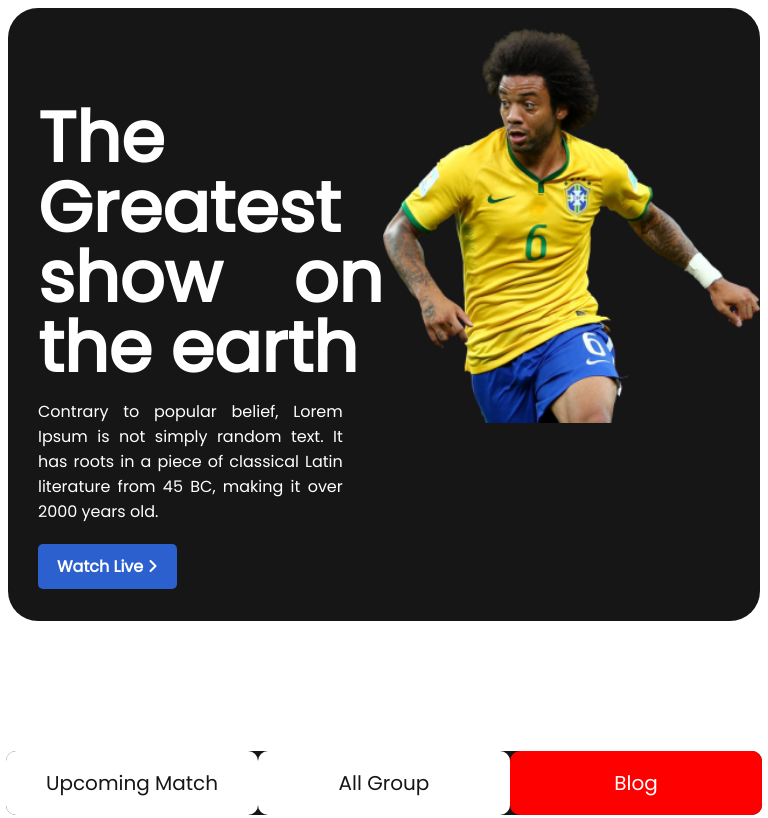
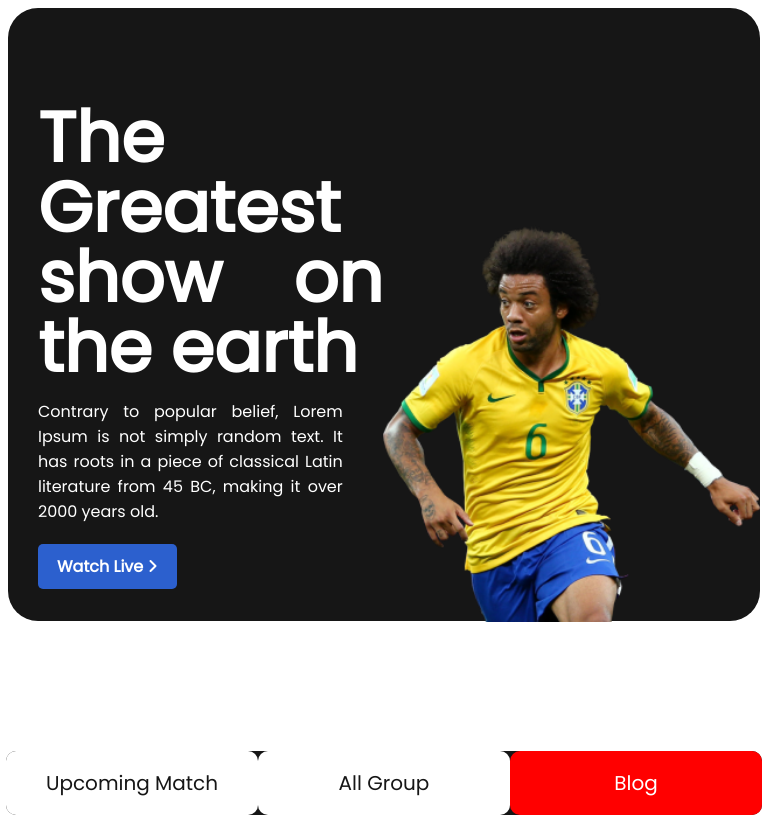
Before and after one commit to mahbub1626/world-cup, a plain HTML site: page index.html in a window 768 px wide. Shown: the top 818 px of the page. Drawn offline with Linux system fonts and the light colour scheme.

Commit message:
padding added

```diff
--- a/styles/style.css
+++ b/styles/style.css
@@ -286,6 +286,10 @@ middle-part-right
         height: fit-content;
     }
 
+    .top-banner-img img {
+        padding-top: 217px;
+    }
+
     .top-banner-text {
         margin-left: 30px;
     }
--- a/styles/style2.css
+++ b/styles/style2.css
@@ -287,6 +287,10 @@ p {
         height: fit-content;
     }
 
+    .top-banner-img img {
+        padding-top: 217px;
+    }
+
     .top-banner-text {
         margin-left: 30px;
     }
```
